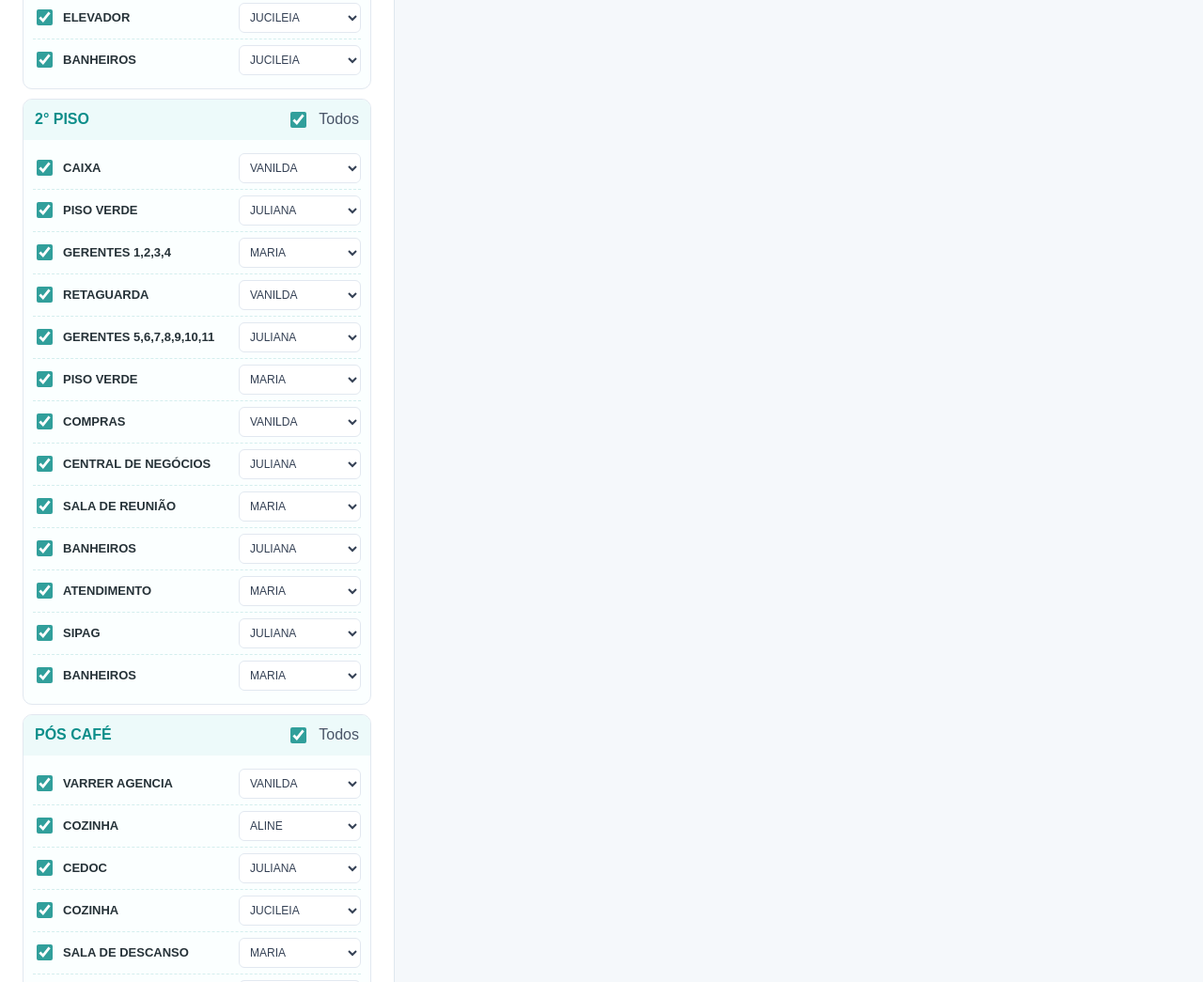
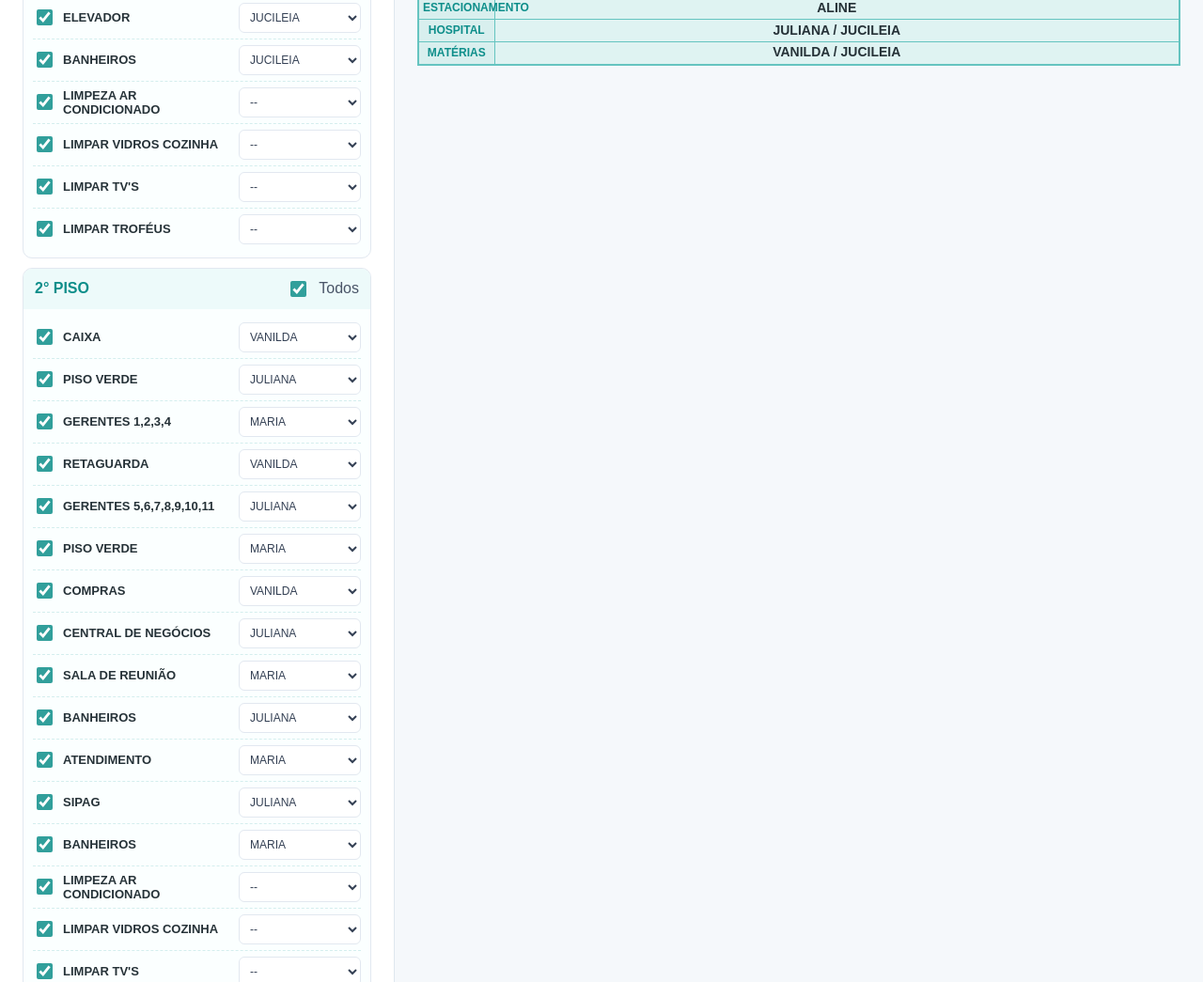
Before and after one commit to maiquelmelo/Escala-Limpeza, a plain HTML site: page index.html in a window 1280 px wide. Shown: the part 1023-2068 px from the top of the page at 94% size. Drawn offline with Linux system fonts and the light colour scheme.

Commit message:
Update index.html

```diff
--- a/index.html
+++ b/index.html
@@ -172,8 +172,8 @@
 </div>
 <script>
 const setores = [
- {id:'p1', nome:'1° PISO', linhas:9, atividades:["ATM'S",'CAFÉ','MESAS','VIDROS','GERENTES','PISO VERDE','GIRATORIAS','ESCADA','AMADEIRADO','BANHEIROS','ELEVADOR','BANHEIROS']},
- {id:'p2', nome:'2° PISO', linhas:6, atividades:['CAIXA','PISO VERDE','GERENTES 1,2,3,4','RETAGUARDA','GERENTES 5,6,7,8,9,10,11','PISO VERDE','COMPRAS','CENTRAL DE NEGÓCIOS','SALA DE REUNIÃO','BANHEIROS','ATENDIMENTO','SIPAG','BANHEIROS']},
+ {id:'p1', nome:'1° PISO', linhas:13, atividades:["ATM'S",'CAFÉ','MESAS','VIDROS','GERENTES','PISO VERDE','GIRATORIAS','ESCADA','AMADEIRADO','BANHEIROS','ELEVADOR','BANHEIROS','LIMPEZA AR CONDICIONADO','LIMPAR VIDROS COZINHA',"LIMPAR TV'S",'LIMPAR TROFÉUS']},
+ {id:'p2', nome:'2° PISO', linhas:9, atividades:['CAIXA','PISO VERDE','GERENTES 1,2,3,4','RETAGUARDA','GERENTES 5,6,7,8,9,10,11','PISO VERDE','COMPRAS','CENTRAL DE NEGÓCIOS','SALA DE REUNIÃO','BANHEIROS','ATENDIMENTO','SIPAG','BANHEIROS','LIMPEZA AR CONDICIONADO','LIMPAR VIDROS COZINHA',"LIMPAR TV'S",'LIMPAR TROFÉUS']},
  {id:'pc', nome:'PÓS CAFÉ', linhas:7, atividades:['VARRER AGENCIA','COZINHA','CEDOC','COZINHA','SALA DE DESCANSO','ALMOÇO','PLANTAS 1X','COZINHA',"ATM'S 1X","GUARDA VOLUMES E ATM'S",'GELADEIRA E ARMÁRIOS','DIVISÓRIAS E VIDROS','CORTINAS E ARMÁRIOS']}
 ];
 const padrao = {"p1__0":"VANILDA","p1__1":"ALINE","p1__2":"JUCILEIA","p1__3":"VANILDA","p1__4":"ALINE","p1__5":"JUCILEIA","p1__6":"VANILDA","p1__7":"ALINE","p1__8":"JUCILEIA","p1__9":"ALINE","p1__10":"JUCILEIA","p1__11":"JUCILEIA","p2__0":"VANILDA","p2__1":"JULIANA","p2__2":"MARIA","p2__3":"VANILDA","p2__4":"JULIANA","p2__5":"MARIA","p2__6":"VANILDA","p2__7":"JULIANA","p2__8":"MARIA","p2__9":"JULIANA","p2__10":"MARIA","p2__11":"JULIANA","p2__12":"MARIA","pc__0":"VANILDA","pc__1":"ALINE","pc__2":"JULIANA","pc__3":"JUCILEIA","pc__4":"MARIA","pc__5":"VANILDA","pc__6":"ALINE","pc__7":"JULIANA","pc__8":"JUCILEIA","pc__9":"MARIA","pc__10":"ALINE","pc__11":"JULIANA","pc__12":"JUCILEIA"};
```
